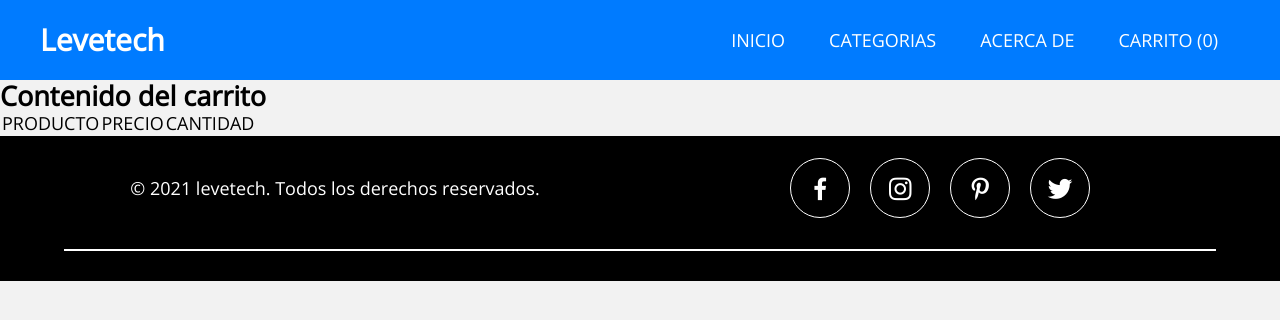
After one commit to migcube1/ecommerce-levetech, a PHP site: page /carrito.php in a window 1280 px wide. The commit adds this page. Shown: the top 320 px of the page. Run offline with PHP 8.4, Linux system fonts and the light colour scheme.

Commit message:
Correcion de bug-barranavegacion, mejora estetica de landing-page y implementación inicial del carrito

```diff
--- a/assets/css/estilos.css
+++ b/assets/css/estilos.css
@@ -371,10 +371,23 @@ footer {
     box-shadow: 0px 0px 30px rgba(221, 221, 211, 0.3);
 }
 
+.card-imagen {
+    height: 250px;
+}
+
 .card-contenido {
     flex: 1 1 auto;
     min-height: 1px;
     padding: 15px;
+}
+
+
+/* Tamaño Pequeño - Celulares */
+
+@media screen and (max-width: 576px) {
+    .card-imagen {
+        height: 250px;
+    }
 }
 
 .nav {
@@ -489,8 +502,10 @@ footer {
         overflow-y: auto;
         left: 100%;
         transition: left 0.3s;
+        display: none;
     }
     .nav-menu_visible {
+        display: flex;
         left: 0;
     }
     .nav-item {
--- /dev/null
+++ b/carrito.php
@@ -0,0 +1,67 @@
+<?php
+    include('config/config.php');
+    include('controladores/Carrito.php');
+?>
+
+<!DOCTYPE html>
+<html lang="es">
+
+<head>
+    <meta charset="UTF-8">
+    <meta http-equiv="X-UA-Compatible" content="IE=edge">
+    <meta name="viewport" content="width=device-width, initial-scale=1.0">
+    <title>Carrito | Levetech Shop</title>
+
+    <!-- ICONS-->
+    <link rel="shorcut icon" href="assets/img/logotipos/iconLevetech.png" type="image/x-icon">
+    <link href='https://cdn.jsdelivr.net/npm/boxicons@2.0.5/css/boxicons.min.css' rel='stylesheet'>
+
+    <!-- CSS -->
+    <link rel="stylesheet" href="assets/css/estilos.css">
+
+</head>
+
+<body>
+    <!--header-->
+    <?php include("templates/header.php")?>
+
+    <h2>Contenido del carrito</h2>
+    <table>
+        <thead>
+            <tr>
+                <td>PRODUCTO</td>
+                <td>PRECIO</td>
+                <td>CANTIDAD</td>
+            </tr>
+        </thead>
+
+        <?php if (isset($_SESSION['CARRITO'])){
+            foreach($_SESSION['CARRITO'] as $producto): ?>
+
+        <tbody>
+            <tr>
+                <td><?= $producto['nombre']?></td>
+                <td><?= '$ '.$producto['precio']?></td>
+                <td><?= $producto['cantidad']?></td>
+            </tr>
+        </tbody>
+
+        <?php endforeach; }?>
+    </table>
+
+
+    <!--footer-->
+    <?php include("templates/footer.php")?>
+
+    <!--Jquery JS-->
+    <script src="assets/js/jquery-3.5.1.js "></script>
+
+    <!-- JS -->
+    <script src="assets/js/scripts.js "></script>
+
+
+</body>
+
+
+
+</html>
--- /dev/null
+++ b/config/config.php
@@ -0,0 +1,3 @@
+<?php
+define('KEY','levetech');
+define('METHOD','AES-128-ECB');
--- /dev/null
+++ b/controladores/Carrito.php
@@ -0,0 +1,57 @@
+<?php
+session_start();
+
+$mensaje ="";
+$numProductos = 0;
+
+if (isset($_POST['btnAccion'])){
+
+    switch($_POST['btnAccion']){
+
+        case 'Agregar':
+
+            $claveProducto = openssl_decrypt($_POST['claveProducto'],METHOD,KEY);
+            $nombre = openssl_decrypt($_POST['nombre'],METHOD,KEY);
+            $precio = openssl_decrypt($_POST['precio'],METHOD,KEY);
+            $cantidad = openssl_decrypt($_POST['cantidad'],METHOD,KEY);
+
+            if (is_numeric($claveProducto) && is_string($nombre) && is_numeric($precio) && is_numeric($cantidad)){
+
+                if(!isset($_SESSION['CARRITO'])){  //Si no tiene productos nuestro carrito
+
+                    $datos = array(
+                        'claveProducto' => $claveProducto,
+                        'nombre' => $nombre,
+                        'precio' => $precio,
+                        'cantidad' => $cantidad
+                    );
+
+                    $_SESSION['CARRITO'][0] = $datos;       //Agregamos un primer producto
+
+                }else{                                      //Si tiene productos el carrito
+
+                    $numProductos = count($_SESSION['CARRITO']);  //Contamos cuantos producto hay en el carrito
+                    $datos = array(
+                        'claveProducto' => $claveProducto,
+                        'nombre' => $nombre,
+                        'precio' => $precio,
+                        'cantidad' => $cantidad
+                    );
+
+                    $_SESSION['CARRITO'][$numProductos] = $datos;   //Agregamos un producto al carrito
+                }
+
+                $mensaje = "Se agregó correctamente al carrito el producto: ".$nombre;
+            }else{
+                $mensaje = "Error al agregar al carrito el producto: ".$nombre;
+            }
+
+
+            break;
+
+        case 'Eliminar':
+            # code...
+            break;
+    }
+
+}
--- /dev/null
+++ b/templates/footer.php
@@ -0,0 +1,28 @@
+<footer class="footer bg-negro ">
+    <div class="contenedor-ancho bg-negro texto-blanco texto-centrado ">
+        <div class="grid col-2 peq-col-1 ">
+            <div class="ry-2 ">
+                &copy; 2021 levetech. Todos los derechos reservados.
+            </div>
+            <div class="social-media d-flex justificar-contenido-centrado ">
+                <a class="social-media-icon " href="https://www.facebook.com/ " target="_black "
+                    rel="noopener noreferrer ">
+                    <i class='bx bxl-facebook'></i>
+                </a>
+                <a class="social-media-icon " href="https://instagram.com/ " target="_black "
+                    rel="noopener noreferrer ">
+                    <i class='bx bxl-instagram'></i>
+                </a>
+                <a class="social-media-icon " href="https://www.pinterest.com.mx/ " target="_black "
+                    rel="noopener noreferrer ">
+                    <i class='bx bxl-pinterest-alt'></i>
+                </a>
+                <a class="social-media-icon " href="https://www.twitter.com/ " target="_black "
+                    rel="noopener noreferrer ">
+                    <i class='bx bxl-twitter'></i>
+                </a>
+            </div>
+        </div>
+    </div>
+    <div class="line my-3 "></div>
+</footer>
--- /dev/null
+++ b/templates/header.php
@@ -0,0 +1,28 @@
+<header>
+    <nav class="nav ">
+        <a href="index.php" class="nav-logo nav-enlace">
+            <!-- <img src="assets/img/iconLevetech2.png " alt="icono levetech " class=""> -->
+            Levetech
+        </a>
+        <button type="button" class=" nav-toggle ">
+            <i class='bx bx-menu'></i>
+        </button>
+
+        <ul class="nav-menu">
+            <li class="nav-item ">
+                <a href="index.php" class="nav-menu-enlace ">Inicio</a>
+            </li>
+            <li class="nav-item ">
+                <a href="# " class="nav-menu-enlace ">Categorias</a>
+            </li>
+            <li class="nav-item ">
+                <a href="acerca.php" class="nav-menu-enlace ">Acerca de</a>
+            </li>
+
+            <li class="nav-item ">
+                <a href="carrito.php" class="nav-menu-enlace ">Carrito (<?= $numProductos ?>)</a>
+            </li>
+
+        </ul>
+    </nav>
+</header>
```
Also changed, not shown: database/create_tables-levetech-20211118.sql (+6 -19 lines), database/insert_tables-levetech-20211118.sql (+11 -0 lines), index.php (+24 -59 lines), assets/img/banners/principal.jpg (deleted), assets/img/logotipos/iconLevetech.png (renamed from assets/img/iconLevetech.png), assets/img/logotipos/iconLevetech2.png (renamed from assets/img/iconLevetech2.png), assets/img/producto.jpg (deleted), assets/img/productos/PRODUCTO04.jpg (renamed from assets/img/productos/PRODUCT04.jpg), assets/img/productos/PRODUCTO05.jpg (renamed from assets/img/productos/PRODUCT05.jpg), assets/img/productos/PRODUCTO06.jpg (renamed from assets/img/productos/PRODUCT06.jpg), assets/img/productos/PRODUCTO07.jpg (renamed from assets/img/productos/PRODUCT07.jpg), assets/img/productos/PRODUCTO08.jpg (renamed from assets/img/productos/PRODUCT08.jpg).
